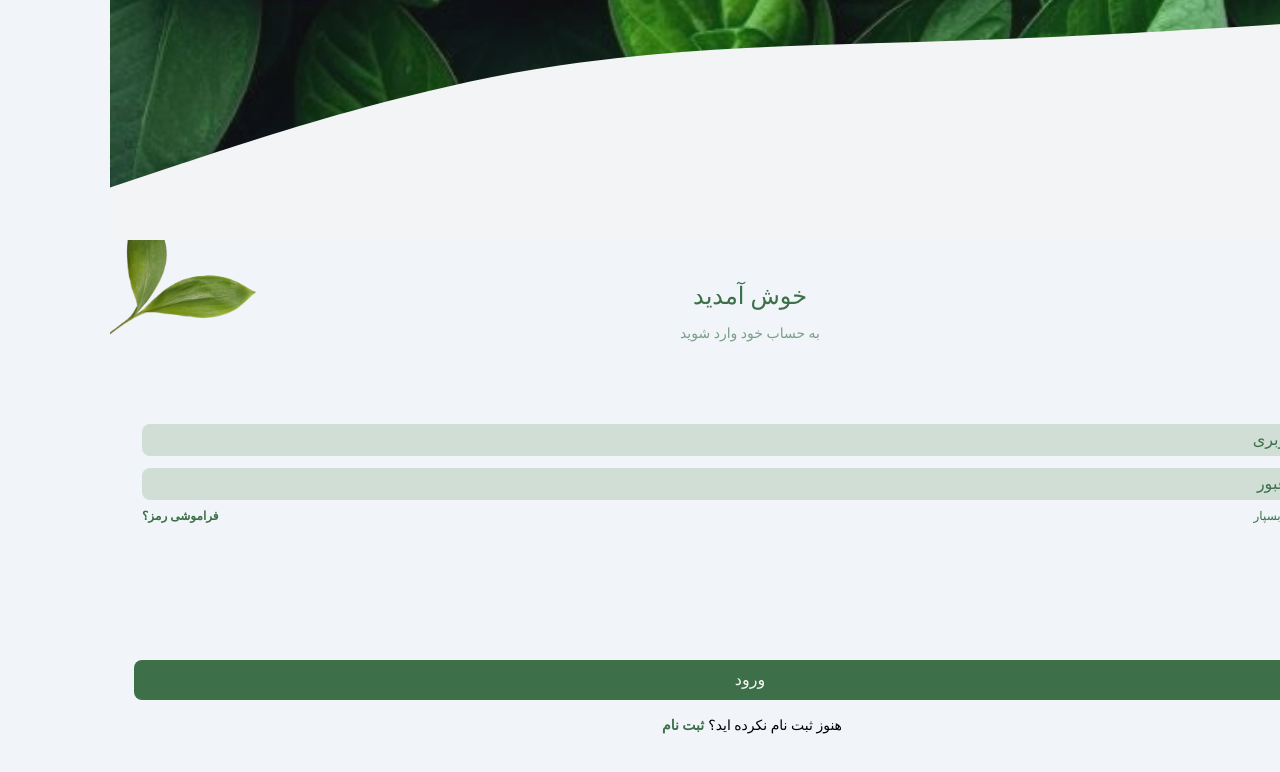
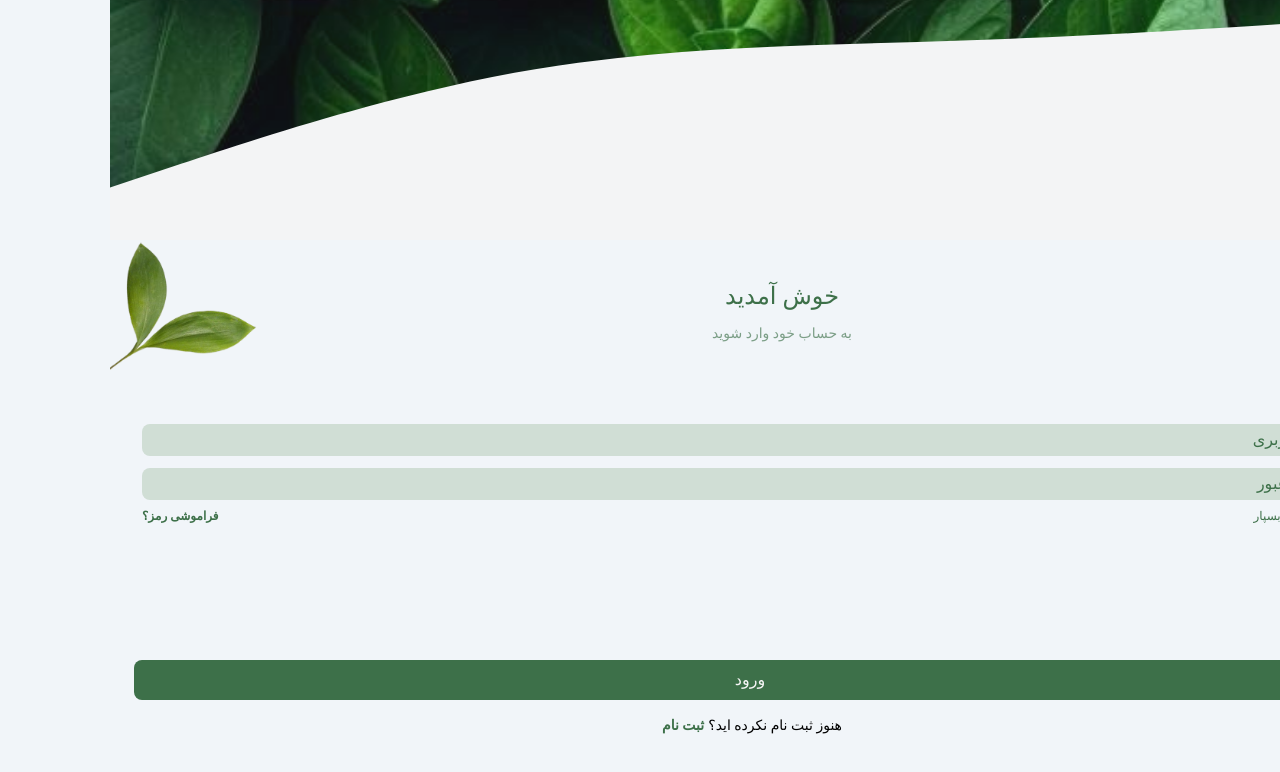
Before and after one commit to SinaAndDan/Sina-Flower-2024, a Next.js app: page /account/login in a window 1280 px wide. Shown: the top 772 px of the page. Built offline with nearby package versions, Linux system fonts and the light colour scheme.

Commit message:
login version-1.3 (involve in: side image coordinate fix)

```diff
--- a/src/app/components/loginPage/login.tsx
+++ b/src/app/components/loginPage/login.tsx
@@ -33,14 +33,14 @@ const LogInPage: React.FC = () => {
         height={150}
         src="/sideimgVI.png"
         alt="Full Screen Image"
-        className="-z-20 absolute left-0 bottom-1/2 -translate-y-1/2"
+        className="-z-20 absolute left-0"
         priority={true} // Optional: Loads the image with high priority
       />
       <div className="flex flex-col mx-2 items-center">
-        <div className="text-greenlogIn text-2xl mt-10 font-sahel">
+        <div className="text-greenlogIn text-2xl mt-10 font-sahel pl-16">
           خوش آمدید
         </div>
-        <p className="text-greenlogIn text-opacity-65 mt-3 text-sm font-sahel">
+        <p className="text-greenlogIn text-opacity-65 mt-3 text-sm font-sahel pl-16">
           به حساب خود وارد شوید
         </p>
         <form className="font-yekan w-full px-6">
```
